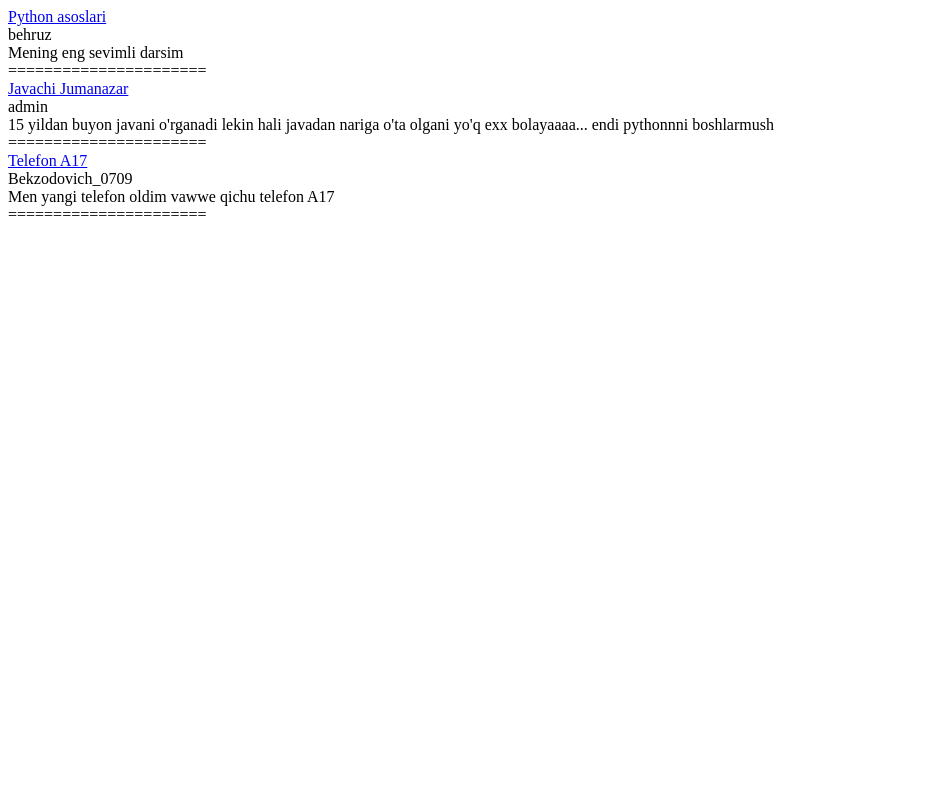
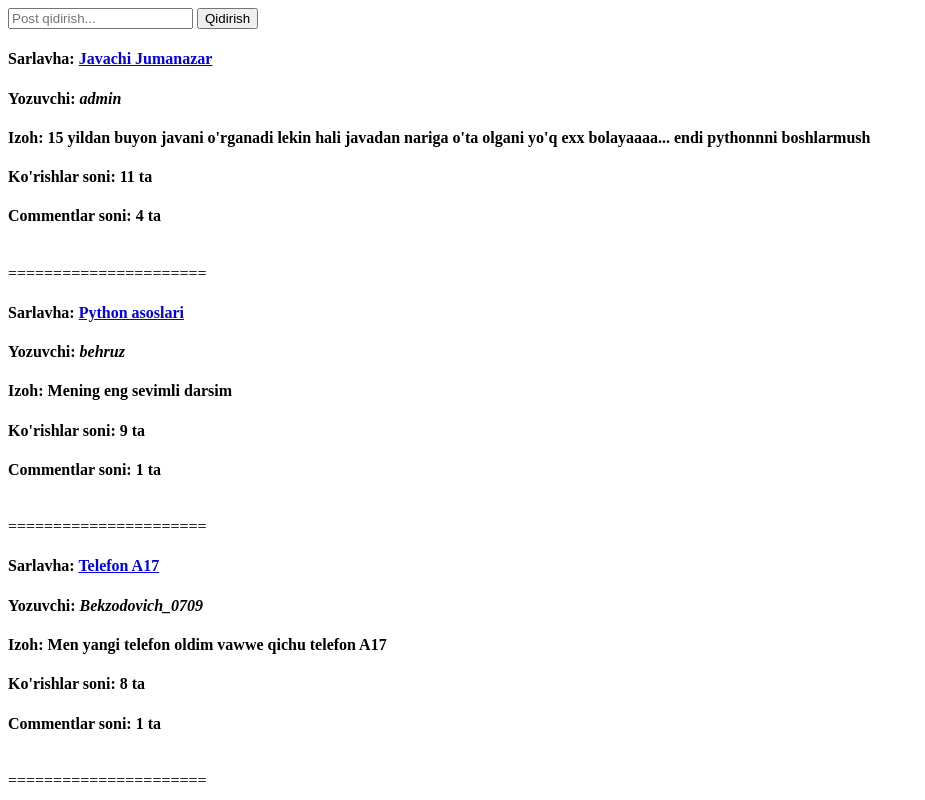
Before and after one commit to behruzbaxodirov0709/blog_platform, a Django app: page /posts/ in a window 1280 px wide. Shown: the whole page, without its empty margins (0-925 px from the left). Run offline with Django 5.2, Linux system fonts and the light colour scheme; data comes from the database, SQL or seed files in the repository; both versions use the stored data as it was after the commit.

Commit message:
Qidiruv paneli qo'shildi

```diff
--- a/apps/posts/models.py
+++ b/apps/posts/models.py
@@ -6,6 +6,7 @@ class Post(models.Model):
     title = models.CharField(max_length=50)
     content = models.TextField()
     author = models.ForeignKey(to=settings.AUTH_USER_MODEL, on_delete=models.CASCADE)
+    views_count = models.PositiveIntegerField(default=0)
     created_at = models.DateTimeField(auto_now_add=True)
     updated_at = models.DateTimeField(auto_now=True)
 
@@ -15,7 +16,7 @@ class Post(models.Model):
 
 
 class Comment(models.Model):
-    post = models.ForeignKey(to=Post, on_delete=models.CASCADE)
+    post = models.ForeignKey(to=Post, on_delete=models.CASCADE, related_name="comments")
     author = models.ForeignKey(to=settings.AUTH_USER_MODEL, on_delete=models.CASCADE)
     content = models.TextField()
     created_at = models.DateTimeField(auto_now_add=True)
--- a/apps/posts/views.py
+++ b/apps/posts/views.py
@@ -2,12 +2,17 @@ from django.shortcuts import render, redirect
 from django.views import View
 from .models import Post, Comment
 from . import forms
+from django.contrib.auth.mixins import LoginRequiredMixin
+from django.db.models import Count, Q
 
 
 
 class PostListView(View):
     def get(self, request):
-        posts = Post.objects.all()
+        query = request.GET.get("q")
+        posts = Post.objects.annotate(comments_count = Count("comments"))
+        if query:
+            posts = posts.filter(Q(title__icontains=query) | Q(content__icontains=query))
         return render(
             request=request,
             template_name="posts/post_list.html",
@@ -20,6 +25,8 @@ class PostDetailView(View):
         form = forms.CommentForm(data=None)
         post = Post.objects.get(pk=pk)
         comments = Comment.objects.filter(post=post)
+        post.views_count += 1
+        post.save()
         return render(
             request=request,
             template_name="posts/post_detail.html",
@@ -31,6 +38,9 @@ class PostDetailView(View):
         )
 
     def post(self, request, pk):
+        if not request.user.is_authenticated:
+            return redirect("login")
+
         form = forms.CommentForm(data=request.POST)
         post = Post.objects.get(pk=pk)
         if form.is_valid():
@@ -47,7 +57,7 @@ class PostDetailView(View):
                 )
 
 
-class PostCreateView(View):
+class PostCreateView(LoginRequiredMixin, View):
     def get(self, request):
         form = forms.PostCreateForm(data=None)
         return render(
--- a/templates/posts/post_detail.html
+++ b/templates/posts/post_detail.html
@@ -3,7 +3,8 @@
     Author: {{ post.author }}<br>
     Content: {{ post.content }}<br>
     Created at: {{ post.created_at }}<br>
-    Updated at: {{ post.updated_at }}
+    Updated at: {{ post.updated_at }}<br>
+    Ko'rishlar soni: {{ post.views_count }} ta
 </h4>
 
 <hr>
--- a/templates/posts/post_list.html
+++ b/templates/posts/post_list.html
@@ -1,7 +1,16 @@
+
+<form method="get">
+    <input type="text" name="q" placeholder="Post qidirish...">
+    <button>Qidirish</button>
+</form>
+
+
 {% for post in posts %}
-    <a href="{% url 'post_detail' post.pk %}">{{ post.title }}</a><br>
-    {{ post.author }}<br>
-    {{ post.content }}<br>
+    <h4>Sarlavha: <a href="{% url 'post_detail' post.pk %}">{{ post.title }}</a></h4>
+    <h4>Yozuvchi: <i>{{ post.author }}</i></h4>
+    <h4>Izoh: {{ post.content }}</h4>
+    <h4>Ko'rishlar soni: {{ post.views_count }} ta</h4>
+    <h4>Commentlar soni: {{ post.comments_count }} ta</h4><br>
     ======================
     <br>
 {% endfor %}
```
Also changed, not shown: apps/accounts/views.py (+4 -3 lines), apps/posts/migrations/0003_post_views_count.py (added), db.sqlite3.
